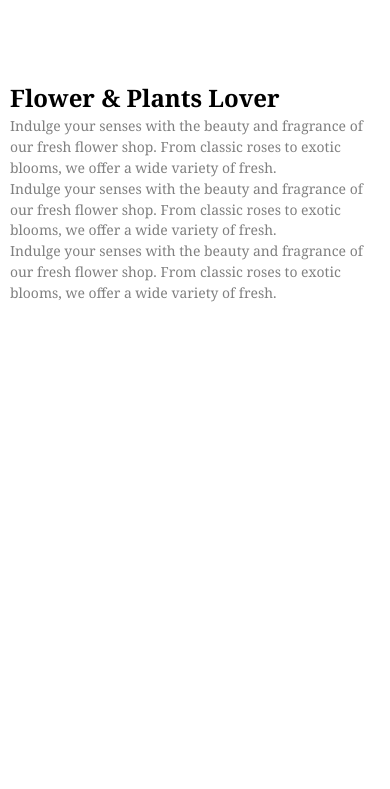
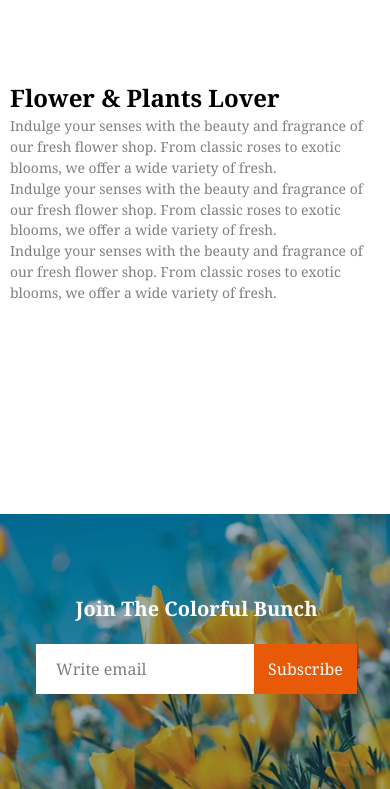
Before and after one commit to shamimthecoder/second-assignment, a plain HTML site: page index.html in a window 390 px wide. Shown: the part 3212-4001 px from the top of the page. Before the commit the page ends 3726 px from the top, so only its background shows below. Drawn offline with nearby package versions, Linux system fonts and the light colour scheme.

Commit message:
join section done

```diff
--- a/index.html
+++ b/index.html
@@ -123,6 +123,18 @@
                 </ul>
             </div>
         </section>
+
+        <!-- join the colorful bunch -->
+        <section class="colorful-bunch max-w-[1440px] h-[530px] mx-auto">
+            <div class="bunch-content text-center pt-[200px]">
+                <h3 class="heading text-white mb-5">Join The Colorful Bunch</h3>
+                <span>
+                    <input class="w-[644px] h-[50px] bg-white pl-5" type="email" name="" id=""
+                        placeholder="Write email"><button
+                        class="w-[186px] h-[50px] text-white bg-[#E95A08]">Subscribe</button>
+                </span>
+            </div>
+        </section>
     </main>
     <footer>
 
--- a/style.css
+++ b/style.css
@@ -1,6 +1,10 @@
 /* font style */
 @import url('https://fonts.googleapis.com/css2?family=Noto+Serif:ital,wght@0,100..900;1,100..900&display=swap');
 
+.heading {
+    font-size: 3.12rem;
+    font-weight: bold;
+}
 
 .text {
     color: rgba(0, 0, 0, 0.5);
@@ -30,6 +34,13 @@
     font-style: normal;
     font-variation-settings:
         "wdth" 100;
+}
+
+.colorful-bunch {
+    background-image: url(./assets/news-letter-bg.png);
+    width: 100%;
+    background-position: center;
+    background-size: cover;
 }
 
 @media screen and (max-width: 576px) {
@@ -73,4 +84,29 @@
         padding: 10px;
     }
 
+    .colorful-bunch {
+        width: 393px;
+        height: 275px;
+    }
+
+    .bunch-content {
+        padding: 80px 25px;
+    }
+
+    .heading {
+        font-size: 1.25rem;
+        font-weight: bold;
+    }
+
+    .bunch-content input {
+        width: 218px;
+    }
+
+    .bunch-content button {
+        width: 103px;
+    }
+
+
 }
+
+}
```
